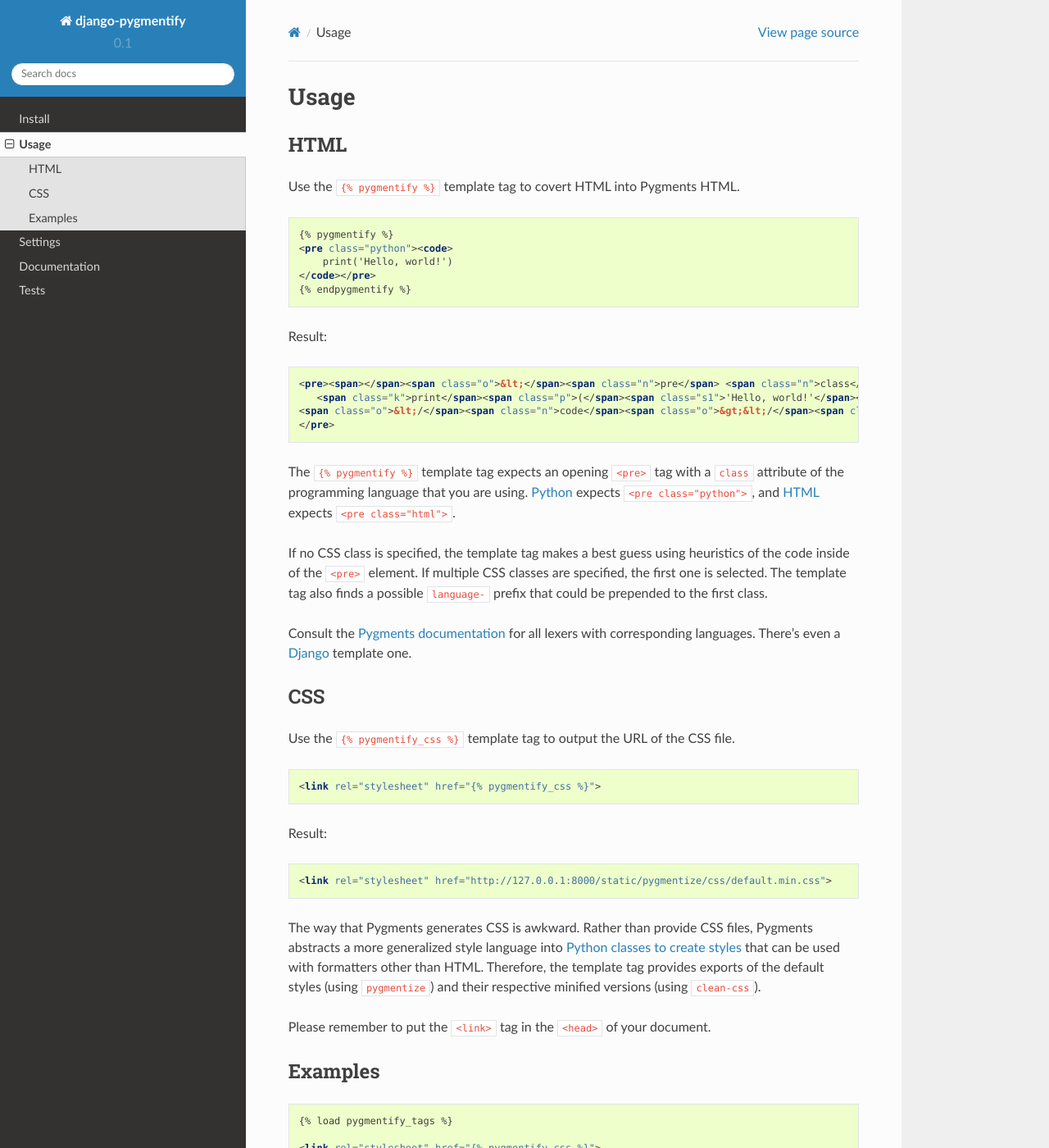
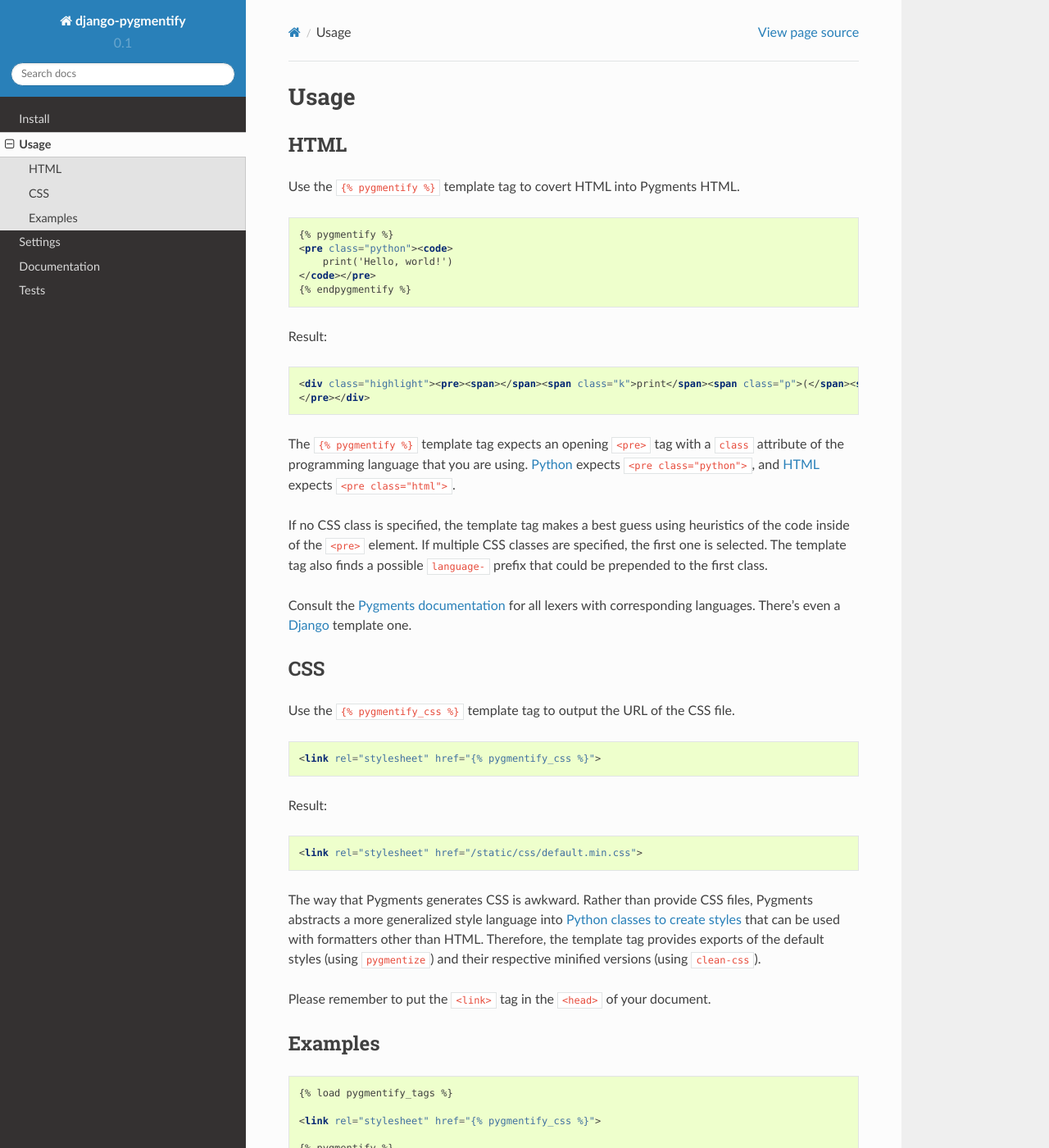
Before and after one commit to richardcornish/django-pygmentify, a Sphinx documentation site: the page built from docs/usage.rst, in a window 1280 px wide and 1400 px high. Shown: the whole window at 82% size. Built offline with Sphinx 7.4.7 and the Read the Docs theme 2.0.0, drawn with Linux system fonts in a browser that asks for light colours.

Commit message:
Cleaned up example output

```diff
--- a/docs/usage.rst
+++ b/docs/usage.rst
@@ -20,10 +20,8 @@
 
 .. code-block:: html
 
-   <pre><span></span><span class="o">&lt;</span><span class="n">pre</span> <span class="n">class</span><span class="o">=</span><span class="s2">"python"</span><span class="o">&gt;&lt;</span><span class="n">code</span><span class="o">&gt;</span>
-      <span class="k">print</span><span class="p">(</span><span class="s1">'Hello, world!'</span><span class="p">)</span>
-   <span class="o">&lt;/</span><span class="n">code</span><span class="o">&gt;&lt;/</span><span class="n">pre</span><span class="o">&gt;</span>
-   </pre>
+   <div class="highlight"><pre><span></span><span class="k">print</span><span class="p">(</span><span class="s2">&quot;Hello, world!&quot;</span><span class="p">)</span>
+   </pre></div>
 
 The ``{% pygmentify %}`` template tag expects an opening ``<pre>`` tag with a ``class`` attribute of the programming language that you are using. `Python <http://pygments.org/docs/lexers/#pygments.lexers.python.PythonLexer>`_ expects ``<pre class="python">``, and `HTML <http://pygments.org/docs/lexers/#pygments.lexers.html.HtmlLexer>`_ expects ``<pre class="html">``.
 
@@ -44,7 +42,7 @@
 
 .. code-block:: html
 
-   <link rel="stylesheet" href="http://127.0.0.1:8000/static/pygmentize/css/default.min.css">
+   <link rel="stylesheet" href="/static/css/default.min.css">
 
 The way that Pygments generates CSS is awkward. Rather than provide CSS files, Pygments abstracts a more generalized style language into `Python classes to create styles <http://pygments.org/docs/styles/>`_ that can be used with formatters other than HTML. Therefore, the template tag provides exports of the default styles (using |pygmentize|_) and their respective minified versions (using |cleancss|_).
 
```
